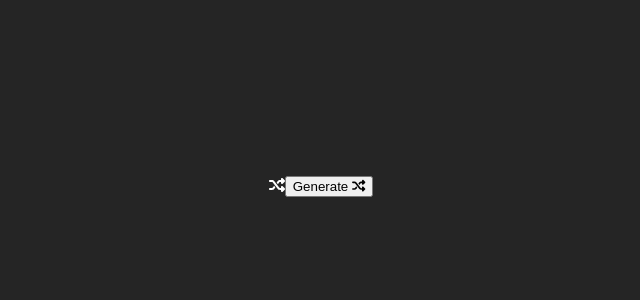
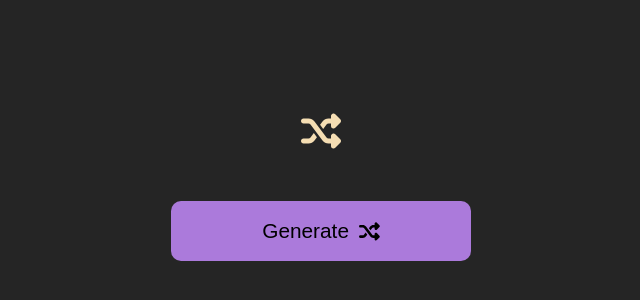
Before and after one commit to maghradz3/UsersList-Homework, a React (Create React App) app: page / in a window 1280 px wide. Shown: the part 214-514 px from the top of the page, without its empty margins (319-959 px from the left). Built offline with nearby package versions, Linux system fonts and the light colour scheme.

Commit message:
final taskt

```diff
--- a/src/components/IconButton.module.css
+++ b/src/components/IconButton.module.css
@@ -1 +1,30 @@
-.button {}
+.contentWrapper {
+    display: flex;
+    flex-direction: column;
+    justify-content: center;
+    align-items: center;
+    gap: 50px
+}
+
+.Button {
+    display: flex;
+    justify-content: center;
+    align-items: center;
+    gap: 10px;
+    width: 300px;
+    height: 60px;
+    font-size: 1.3rem;
+    cursor: pointer;
+    border-radius: 10px;
+    border: none;
+    /* background:
+        linear-gradient(180deg, #DB9756 0%, rgba(231, 184, 132, 0.9) 52.08%, rgba(247, 230, 196, 0.76) 100%); */
+    background-color: rgb(171, 122, 219);
+    transition: 0.2s ease-in-out;
+}
+
+.Button:hover,
+.Button:active {
+    background-color: rgb(113, 4, 223);
+
+}
--- a/src/components/IcontButton.js
+++ b/src/components/IcontButton.js
@@ -1,5 +1,5 @@
 import React, { useEffect, useState } from "react";
-import { library } from "@fortawesome/fontawesome-svg-core";
+// import { library } from "@fortawesome/fontawesome-svg-core";
 import {
   faBalanceScale,
   faCar,
@@ -7,13 +7,29 @@ import {
   faBaby,
   fa0,
   faRandom,
+  fa2,
+  faDog,
+  faPlane,
+  faClock,
+  faCircle,
 } from "@fortawesome/free-solid-svg-icons";
-import * as icons from "@fortawesome/free-solid-svg-icons";
+// import * as icons from "@fortawesome/free-solid-svg-icons";
 import { FontAwesomeIcon } from "@fortawesome/react-fontawesome";
 import classes from "./IconButton.module.css";
 
 // library.add(fas, fa0, faCar, faTrain, faBalanceScale, faBaby);
-const fontIcons = [faBalanceScale, faCar, faTrain, faBaby, fa0];
+const fontIcons = [
+  faBalanceScale,
+  faCar,
+  faTrain,
+  faBaby,
+  fa0,
+  fa2,
+  faDog,
+  faPlane,
+  faClock,
+  faCircle,
+];
 console.log(fontIcons.length);
 
 // console.log(icons);
@@ -37,9 +53,9 @@ export const IcontButton = () => {
   };
 
   return (
-    <div>
-      <FontAwesomeIcon icon={fontIcon} color="white" />
-      <button className={classes.button} onClick={generateIconHandler}>
+    <div className={classes.contentWrapper}>
+      <FontAwesomeIcon icon={fontIcon} color="wheat" fontSize="40px" />
+      <button className={classes.Button} onClick={generateIconHandler}>
         Generate <FontAwesomeIcon icon={fontIcon} />
       </button>
     </div>
```
